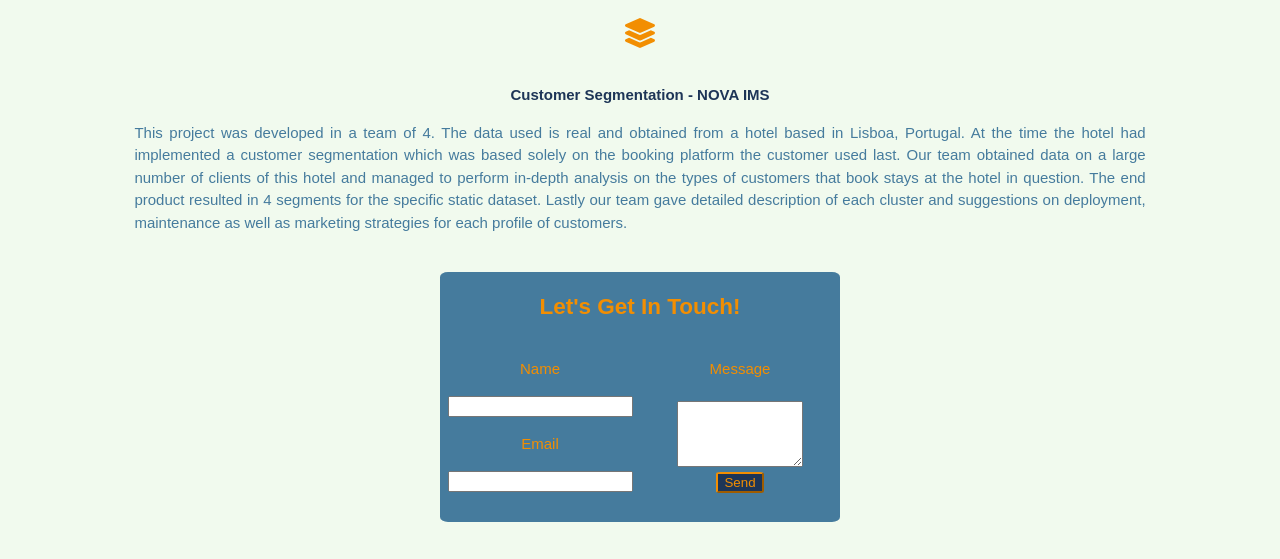
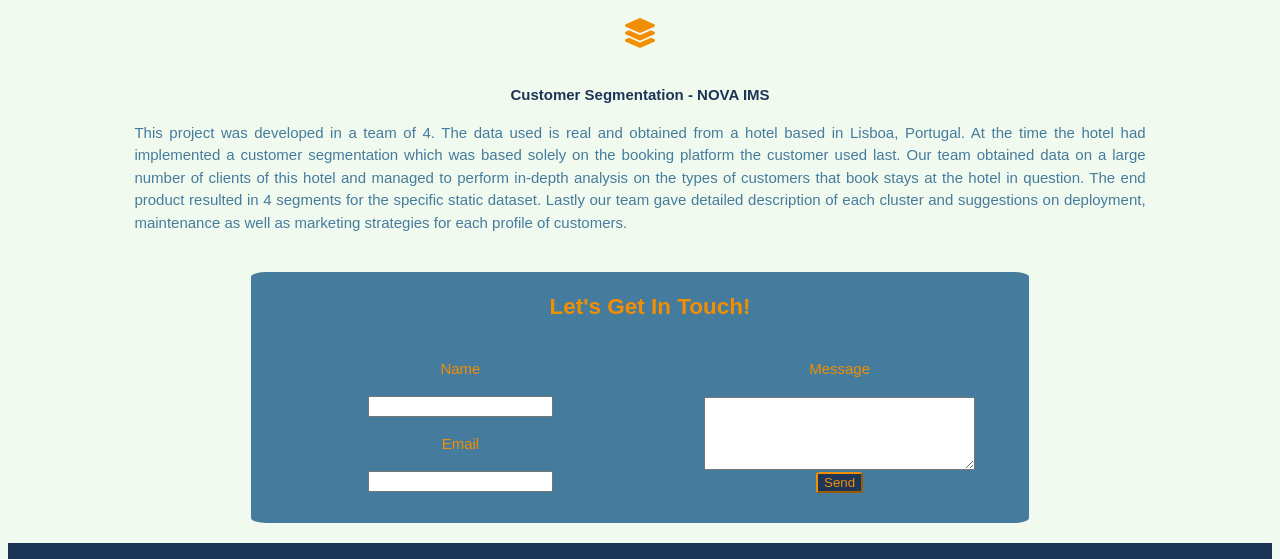
Before and after one commit to bojanstavrikj/bojanstavrikj.github.io, a plain HTML site: page index.html in a window 1280 px wide. Shown: the part 4755-5314 px from the top of the page. Drawn offline with Linux system fonts and the light colour scheme.

Commit message:
contact me width

```diff
--- a/css/style.css
+++ b/css/style.css
@@ -321,16 +321,19 @@ img.resize3{
 #contactme{
     margin:auto;
     overflow:hidden;
-    min-height:270px;
 }
+
 .formclass{
-    min-height:250px;
+    height:40%;
+    width:60%;
     text-align:center;
-    width:400px;
     margin:auto;
     overflow:hidden;
     background-color:#457b9d;
     border-radius:2%;
+    padding-right:0;
+    padding-left:20px;
+    padding-bottom:30px;
 }
 
 .formclass h2, .formclass p{
@@ -351,8 +354,8 @@ img.resize3{
 }
 
 .right textarea{
-    height:40%;
-    width:60%;
+    height:45%;
+    width:70%;
     display:flex;
     flex-direction: column;
     justify-content: space-between;
```
Also changed, not shown: article1.html (+0 -1 lines).
